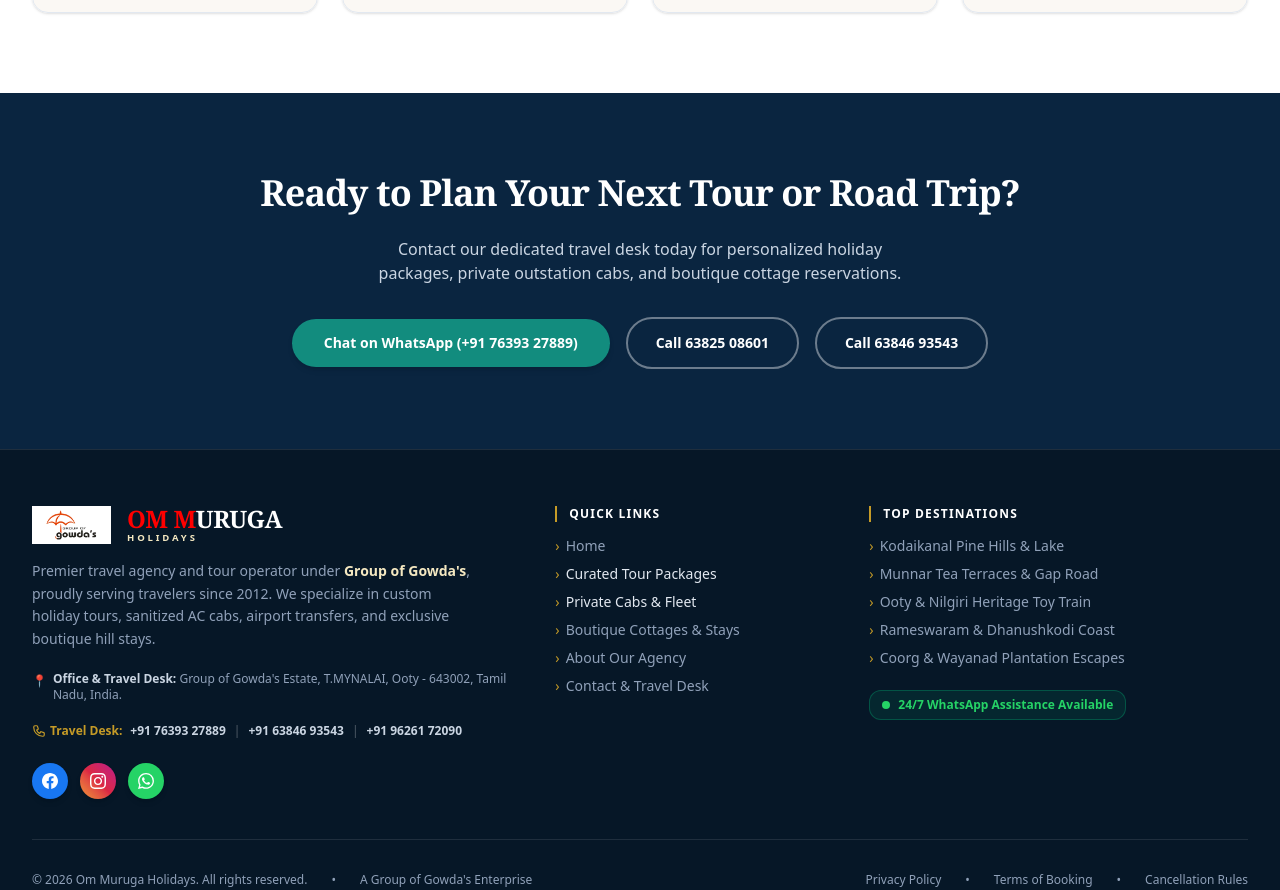
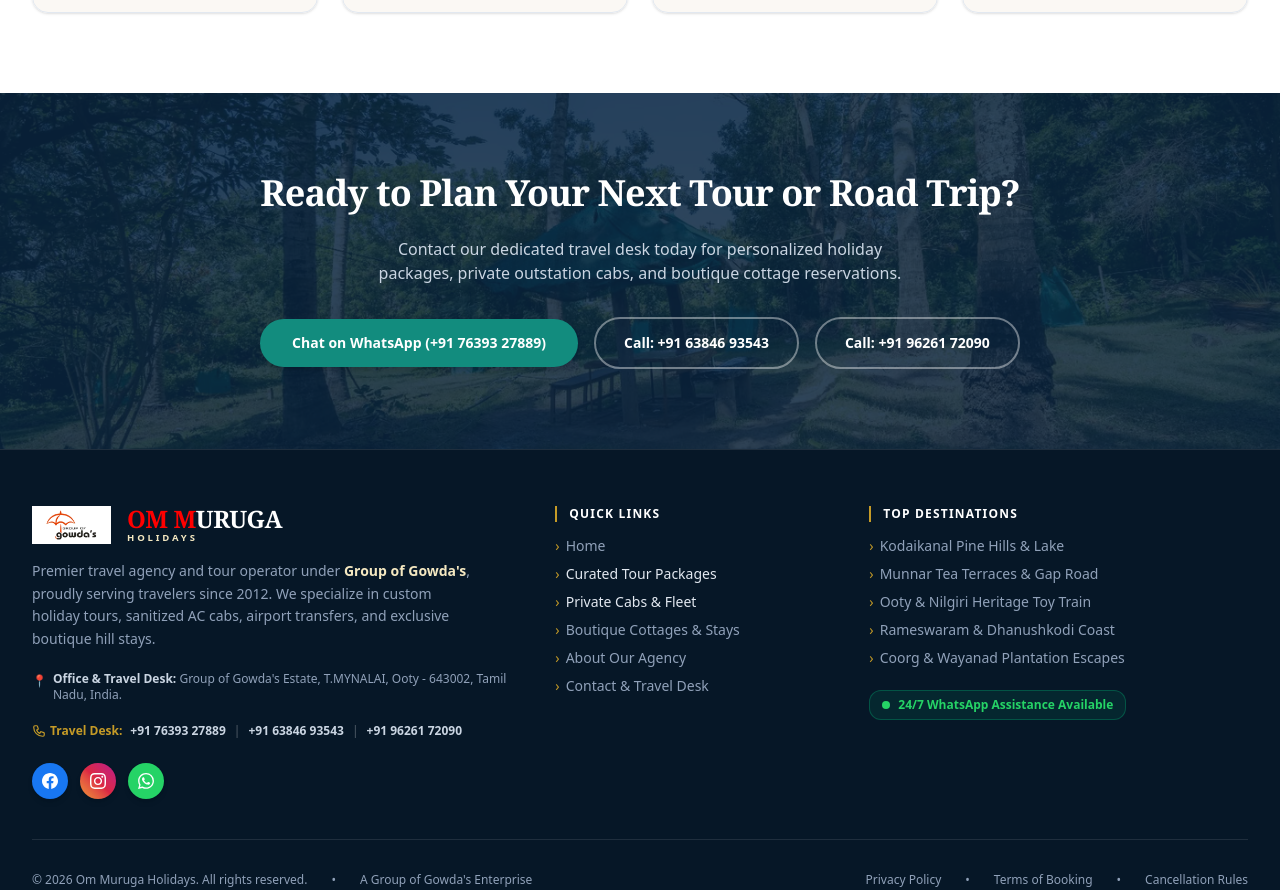
Before and after one commit to ThiyagThiyag/Om_Muruga_Travels, a React (Vite) app: page / in a window 1280 px wide. Shown: the part 7531-8421 px from the top of the page. Built offline with nearby package versions, Linux system fonts and the light colour scheme.

Commit message:
feat: add CtaSection component and initialize React application root in main.jsx

```diff
--- a/src/components/home/CtaSection.jsx
+++ b/src/components/home/CtaSection.jsx
@@ -2,6 +2,20 @@
 export default function CtaSection() {
   return (
     <section className="relative py-12 sm:py-16 md:py-20 bg-[#0a2540] text-white overflow-hidden">
+      <div className="absolute inset-0 opacity-15">
+        <picture>
+          <source type="image/avif" srcSet="/assets/images/image-43.avif" />
+          <img
+            src="/assets/images/image-43.webp"
+            alt="Scenic mountain landscape"
+            loading="lazy"
+            decoding="async"
+            className="w-full h-full object-cover"
+            width="1400"
+            height="800"
+          />
+        </picture>
+      </div>
       <div className="relative z-10 max-w-4xl mx-auto px-4 sm:px-8 text-center space-y-4 sm:space-y-6">
         <h2 className="text-2xl xs:text-3xl sm:text-4xl font-serif font-bold text-white tracking-tight">
           Ready to Plan Your Next Tour or Road Trip?
@@ -19,16 +33,16 @@ export default function CtaSection() {
             <span>Chat on WhatsApp (+91 76393 27889)</span>
           </a>
           <a
-            href="tel:+916382508601"
-            className="w-full sm:w-auto px-6 sm:px-7 py-3 sm:py-3.5 rounded-full border-2 border-white/40 text-white hover:bg-white hover:text-[#0a2540] font-bold text-xs sm:text-sm transition-all text-center min-h-[44px] flex items-center justify-center"
-          >
-            Call 63825 08601
-          </a>
-          <a
             href="tel:+916384693543"
             className="w-full sm:w-auto px-6 sm:px-7 py-3 sm:py-3.5 rounded-full border-2 border-white/40 text-white hover:bg-white hover:text-[#0a2540] font-bold text-xs sm:text-sm transition-all text-center min-h-[44px] flex items-center justify-center"
           >
-            Call 63846 93543
+            Call: +91 63846 93543
+          </a>
+          <a
+            href="tel:+919626172090"
+            className="w-full sm:w-auto px-6 sm:px-7 py-3 sm:py-3.5 rounded-full border-2 border-white/40 text-white hover:bg-white hover:text-[#0a2540] font-bold text-xs sm:text-sm transition-all text-center min-h-[44px] flex items-center justify-center"
+          >
+            Call: +91 96261 72090
           </a>
         </div>
       </div>
--- a/src/main.jsx
+++ b/src/main.jsx
@@ -1,18 +1,11 @@
 import { StrictMode } from 'react'
-import { createRoot, hydrateRoot } from 'react-dom/client'
+import { createRoot } from 'react-dom/client'
 import './index.css'
 import App from './App.jsx'
 
 const container = document.getElementById('root')
 
-if (container && container.hasChildNodes()) {
-  hydrateRoot(
-    container,
-    <StrictMode>
-      <App />
-    </StrictMode>
-  )
-} else if (container) {
+  if (container) {
     createRoot(container).render(
       <StrictMode>
         <App />
```
Lines whose indentation alone changed are shown as unchanged.
